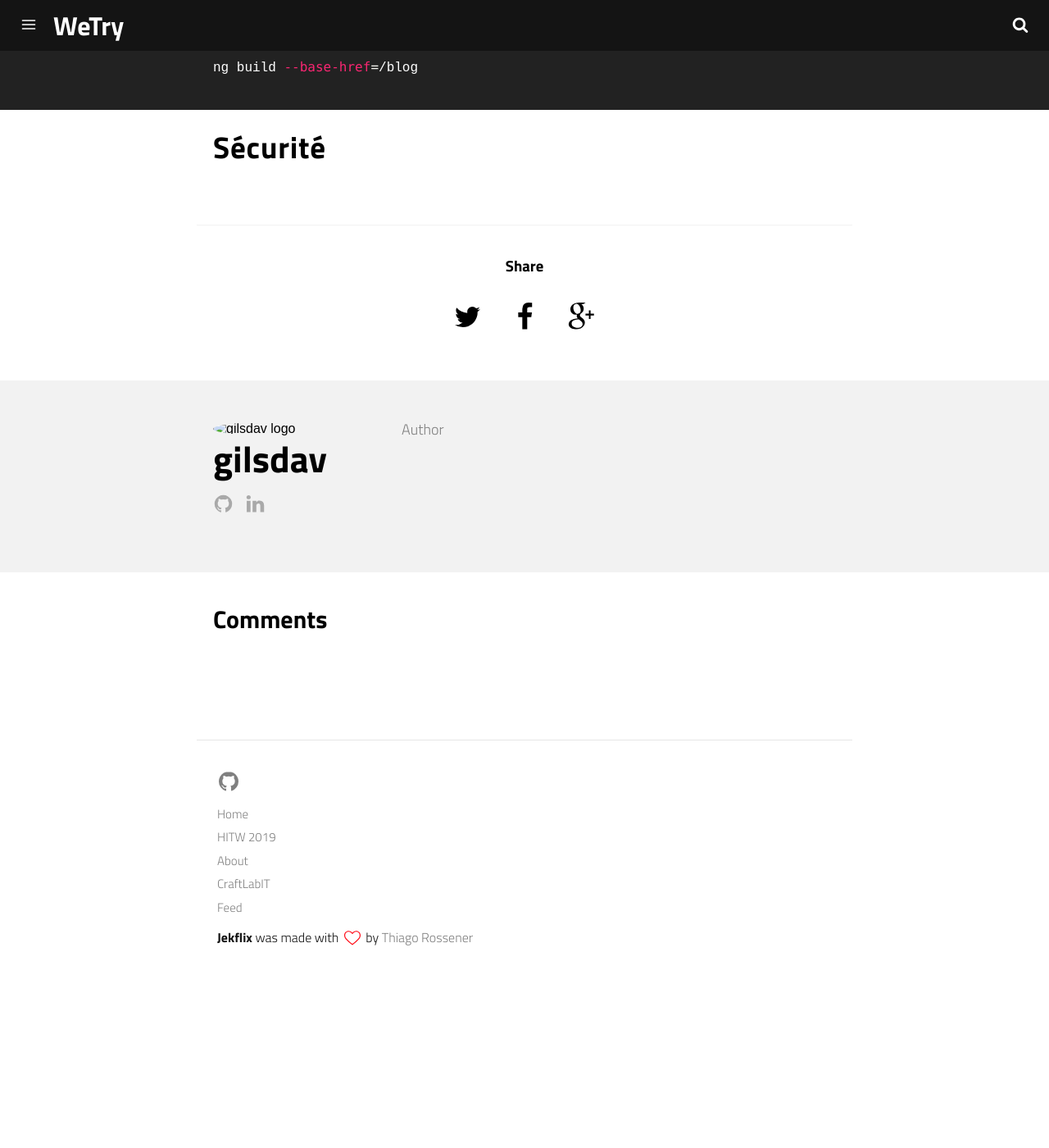
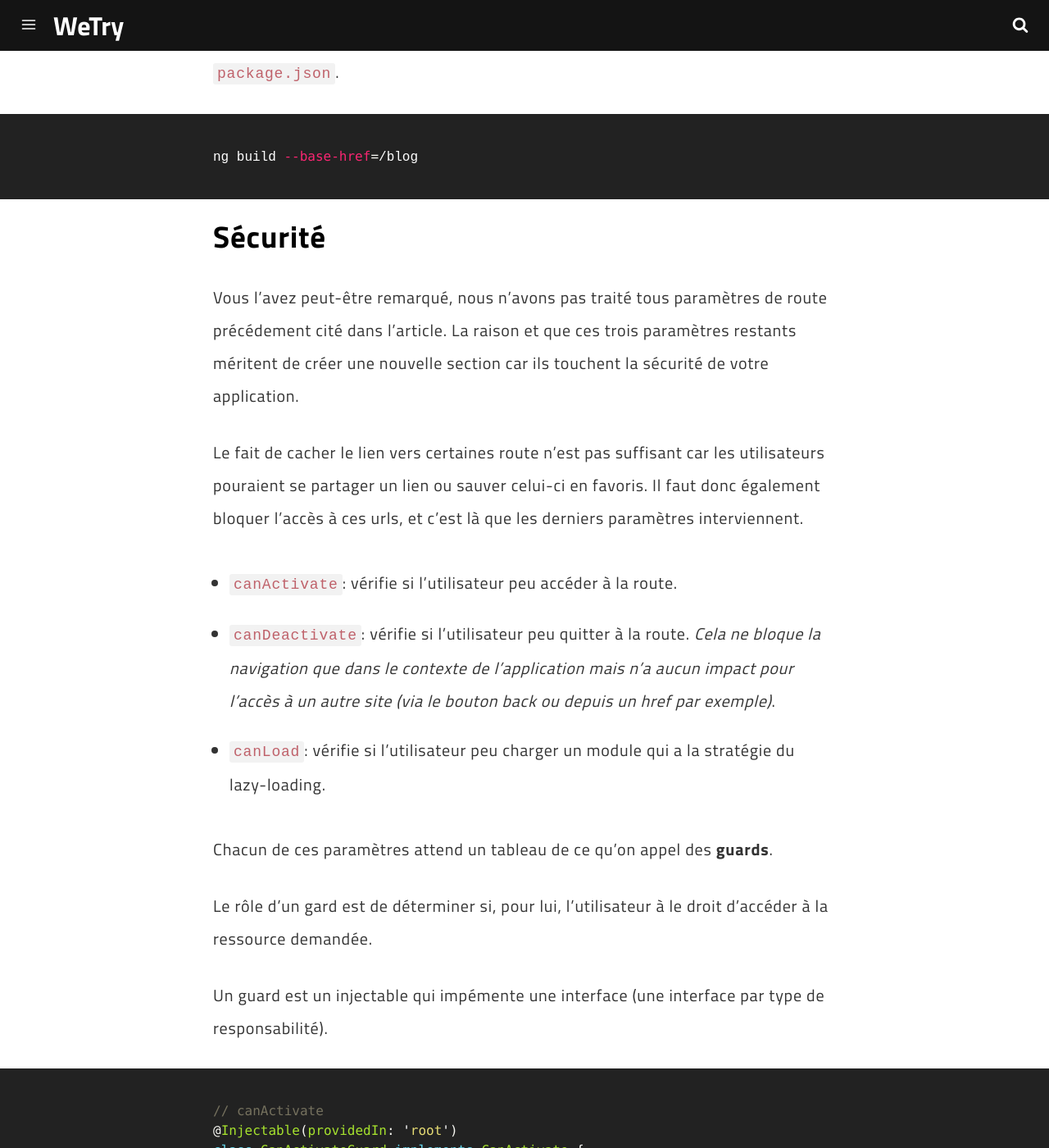
Before and after one commit to wetryio/jekyll-blog, a Jekyll site: the page built from _posts/2019-08-29-les-secrets-du-router-d'angular.md, in a window 1280 px wide and 1400 px high, scrolled down 17488 px. Shown: the whole window at 82% size. Built offline with Jekyll 4.4.1, drawn with Linux system fonts in a browser that asks for light colours; before the commit the page ends 18680 px from its top, so only the background shows below that; some of the changed text lies outside the part shown.

Commit message:
add routing security part

````diff
--- a/_includes/head.html
+++ b/_includes/head.html
@@ -64,6 +64,7 @@
     <link href="https://fonts.googleapis.com/css?family=Titillium+Web:300,400,700" rel="stylesheet">
 
     <link rel="stylesheet" href="{{ "/assets/css/main.css" | prepend: site.baseurl }}">
+    <link rel="stylesheet" href="{{ "/assets/css/custom.css" | prepend: site.baseurl }}">
     <link rel="canonical" href="{{ page.url | replace:'index.html','' | prepend: site.baseurl | prepend: site.url }}">
     <link rel="alternate" type="application/rss+xml" title="{{ site.title }}" href="{{ "/feed.xml" | prepend: site.baseurl | prepend: site.url }}" />
 </head>
--- a/_posts/2019-08-29-les-secrets-du-router-d'angular.md
+++ b/_posts/2019-08-29-les-secrets-du-router-d'angular.md
@@ -16,6 +16,8 @@ linkedin_username: david-gilson-innovate
 
 Le routing est un élément inévitable dans une Application Web.
 Nous allons donc nous concentrer sur cette partie du framework Angular.
+
+Si vous êtes intéressez uniquement pas un point du routing, n'hésitez pas à aller voir la [table des matières](#toc).
 
 ## C'est quoi le routing ?
 
@@ -385,3 +387,72 @@ ng build --base-href=/blog
 ```
 
 ## Sécurité
+
+Vous l'avez peut-être remarqué, nous n'avons pas traité tous paramètres de route précédement cité dans l'article.
+La raison et que ces trois paramètres restants méritent de créer une nouvelle section car ils touchent la sécurité de votre application.
+
+Le fait de cacher le lien vers certaines route n'est pas suffisant car les utilisateurs pouraient se partager un lien ou sauver celui-ci en favoris. Il faut donc également bloquer l'accès à ces urls, et c'est là que les derniers paramètres interviennent.
+
+* `canActivate`: vérifie si l'utilisateur peu accéder à la route.
+* `canDeactivate`: vérifie si l'utilisateur peu quitter à la route. *Cela ne bloque la navigation que dans le contexte de l'application mais n'a aucun impact pour l'accès à un autre site (via le bouton back ou depuis un href par exemple)*.
+* `canLoad`: vérifie si l'utilisateur peu charger un module qui a la stratégie du lazy-loading.
+
+Chacun de ces paramètres attend un tableau de ce qu'on appel des **guards**.
+
+Le rôle d'un gard est de déterminer si, pour lui, l'utilisateur à le droit d'accéder à la ressource demandée.
+
+Un guard est un injectable qui impémente une interface (une interface par type de responsabilité).
+
+```ts
+// canActivate
+@Injectable(providedIn: 'root')
+class CanActivateGuard implements CanActivate {
+    canActivate(route: ActivatedRouteSnapshot, state: RouterStateSnapshot): Observable<boolean>|boolean {
+        return true;
+    }
+}
+// canDeactivate
+@Injectable(providedIn: 'root')
+class CanDeactivateGuard implements CanDeactivate {
+    canDeactivate(route: ActivatedRouteSnapshot, state: RouterStateSnapshot): Observable<boolean>|boolean {
+        return true;
+    }
+}
+// canLoad
+@Injectable(providedIn: 'root')
+class CanLoadGuard implements CanLoad {
+    canLoad(route: ActivatedRouteSnapshot, state: RouterStateSnapshot): Observable<boolean>|boolean {
+        return true;
+    }
+}
+```
+Il est possible de retourner un `boolean` ou un `Observable` de boolean. Cela dépend si vous savez calculer directement la valeur ou si elle nécessite un appel asynchrone.
+
+Il ne nous reste plus qu'à les utiliser dans nos routes.
+```ts
+{
+    path: 'users/:id',
+    component: UserListComponent,
+    canActivate: [CanActivateGuard],
+    canDeactivate: [CanDeactivateGuard]
+},
+{
+    path: 'admin',
+    loadChildren: import('./admin/admin.module').then(m => m.AdminModule),
+    canLoad: [CanLoadGuard]
+},
+```
+
+---
+
+<div class="gratitude">
+    <span>MERCI</span>
+    <p>d'avoir pris le temps de lire cet article</p>
+</div>
+
+---
+
+<div id="toc"></div>
+**Table des matières**
+1. TOC
+{:toc}
--- /dev/null
+++ b/assets/css/custom.css
@@ -0,0 +1,22 @@
+#markdown-toc, #markdown-toc ul, #markdown-toc ol, #markdown-toc li {
+    font-size: 1rem;
+    line-height: 0.5rem;
+}
+
+#markdown-toc, #markdown-toc ul, #markdown-toc ol {
+    margin: 1rem auto 0;
+}
+
+#markdown-toc {
+    background: #f2f2f217;
+    border: 1px solid #f2f2f2;
+    border-radius: 5px;
+    padding-top: 1rem;
+    padding-bottom: 1rem;
+    margin-top: -1rem;
+}
+
+.gratitude {
+    font-size:larger;
+    text-align: center;
+}
````
Also changed, not shown: other parts of _posts/2019-08-29-les-secrets-du-router-d'angular.md (+1 -1 lines).
